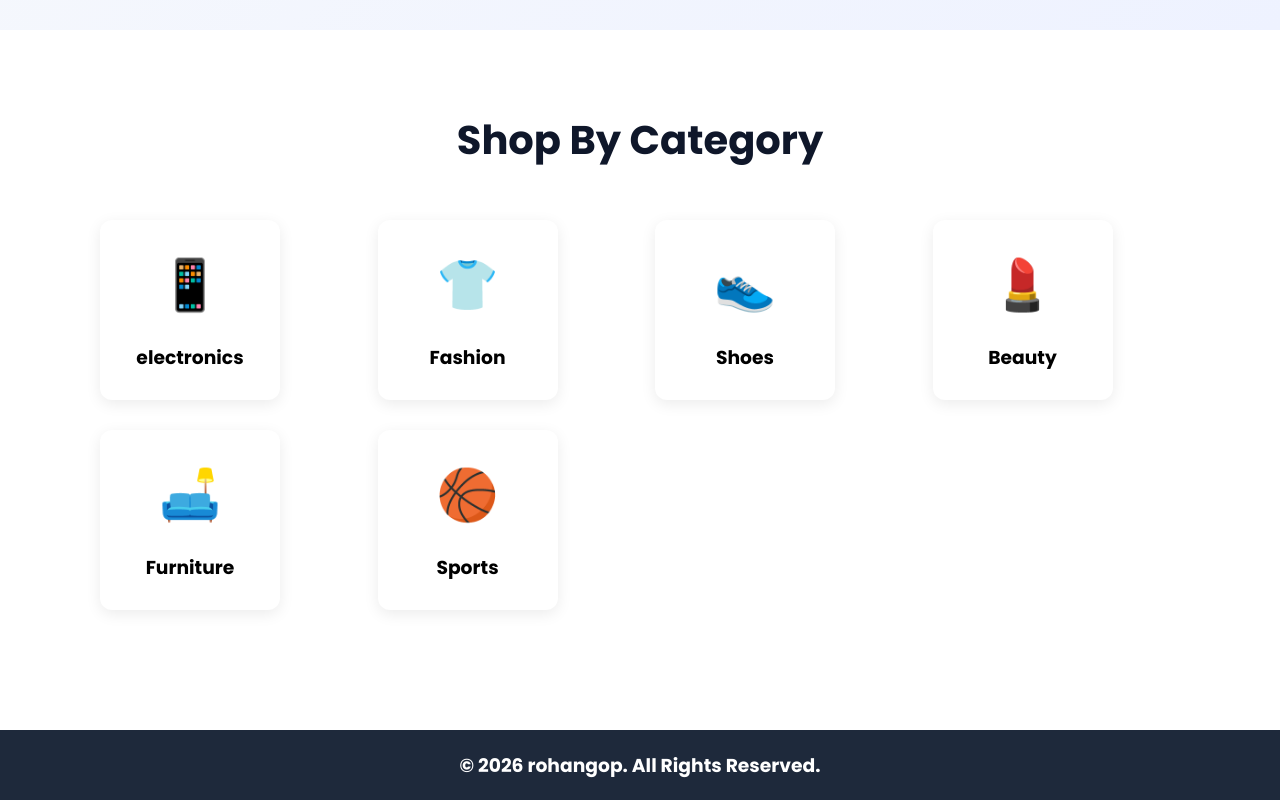
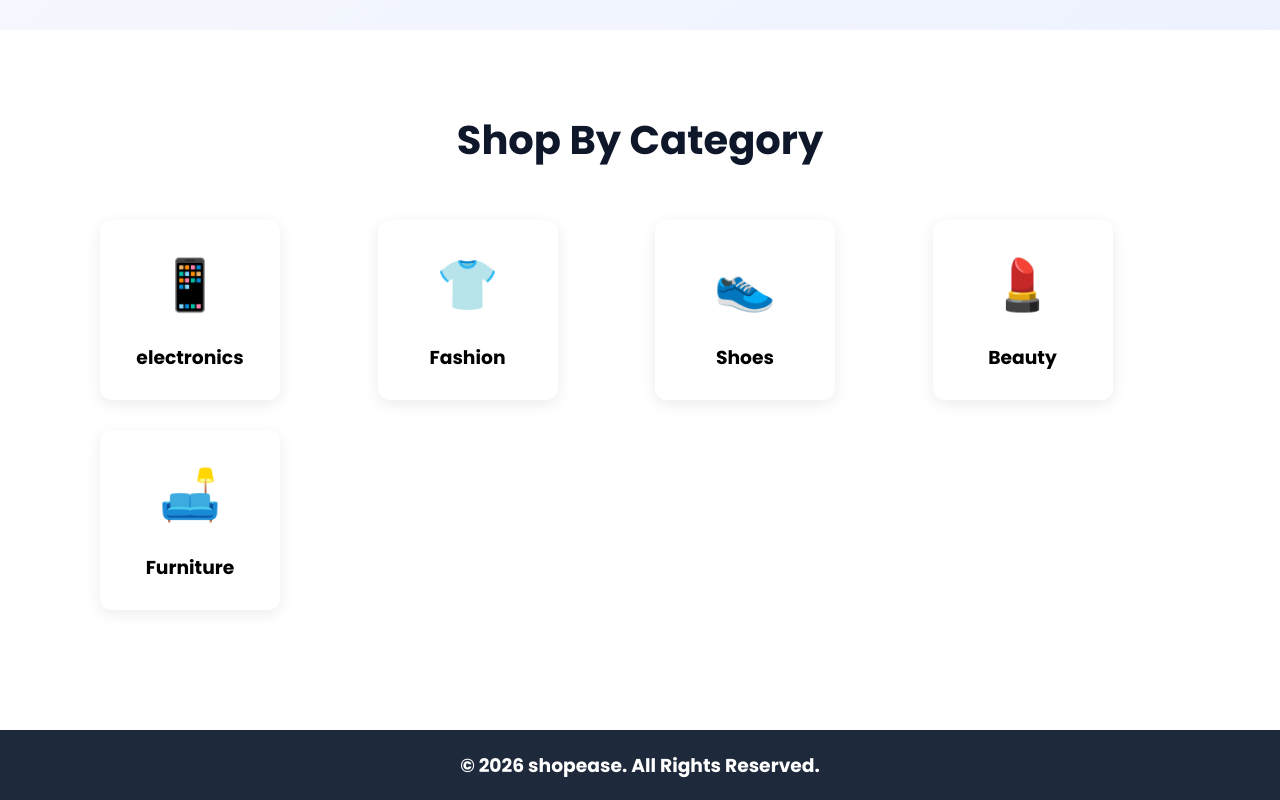
Before and after one commit to rohangop07/shopease-mern, a React (Vite) app in the folder folder-03/: page / in a window 1280 px wide. Shown: the part 760-1560 px from the top of the page. Built offline with nearby package versions, Linux system fonts and the light colour scheme.

Commit message:
fix categories section and change footer data

```diff
--- a/folder-03/src/components/layout/Footer.jsx
+++ b/folder-03/src/components/layout/Footer.jsx
@@ -3,7 +3,7 @@ import "./Footer.css";
 function Footer() {
   return (
     <footer className="footer">
-      <h3>© 2026 rohangop. All Rights Reserved.</h3>
+      <h3>© 2026 shopease. All Rights Reserved.</h3>
     </footer>
   );
 }
--- a/folder-03/src/constants/categories.js
+++ b/folder-03/src/constants/categories.js
@@ -24,11 +24,7 @@ const categories =[
     title: "Furniture",
     image: "🛋️",
   },
-  {
-    id: 6,
-    title: "Sports",
-    image: "🏀",
-  },
+
 ];
 
 export default categories;
```
